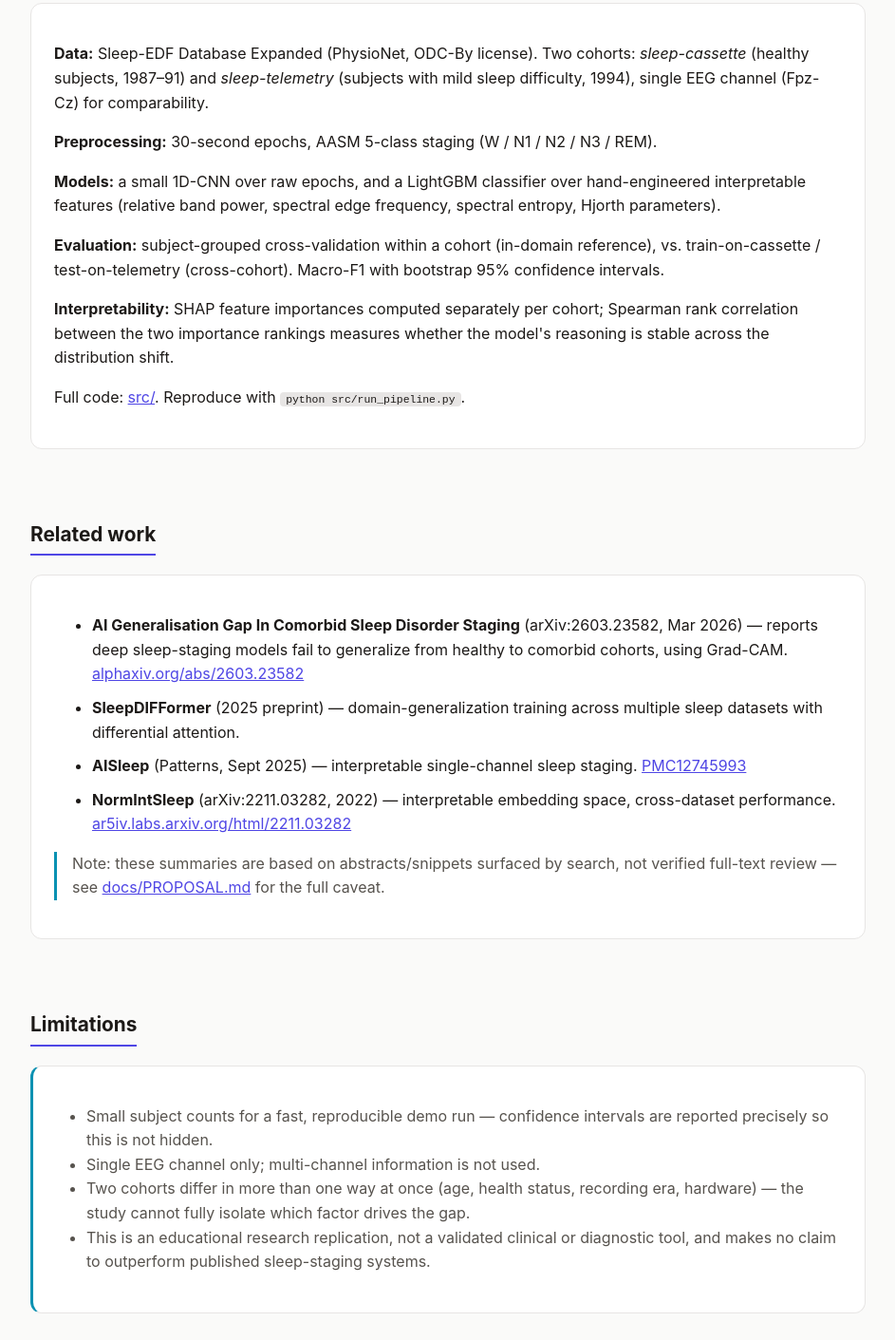
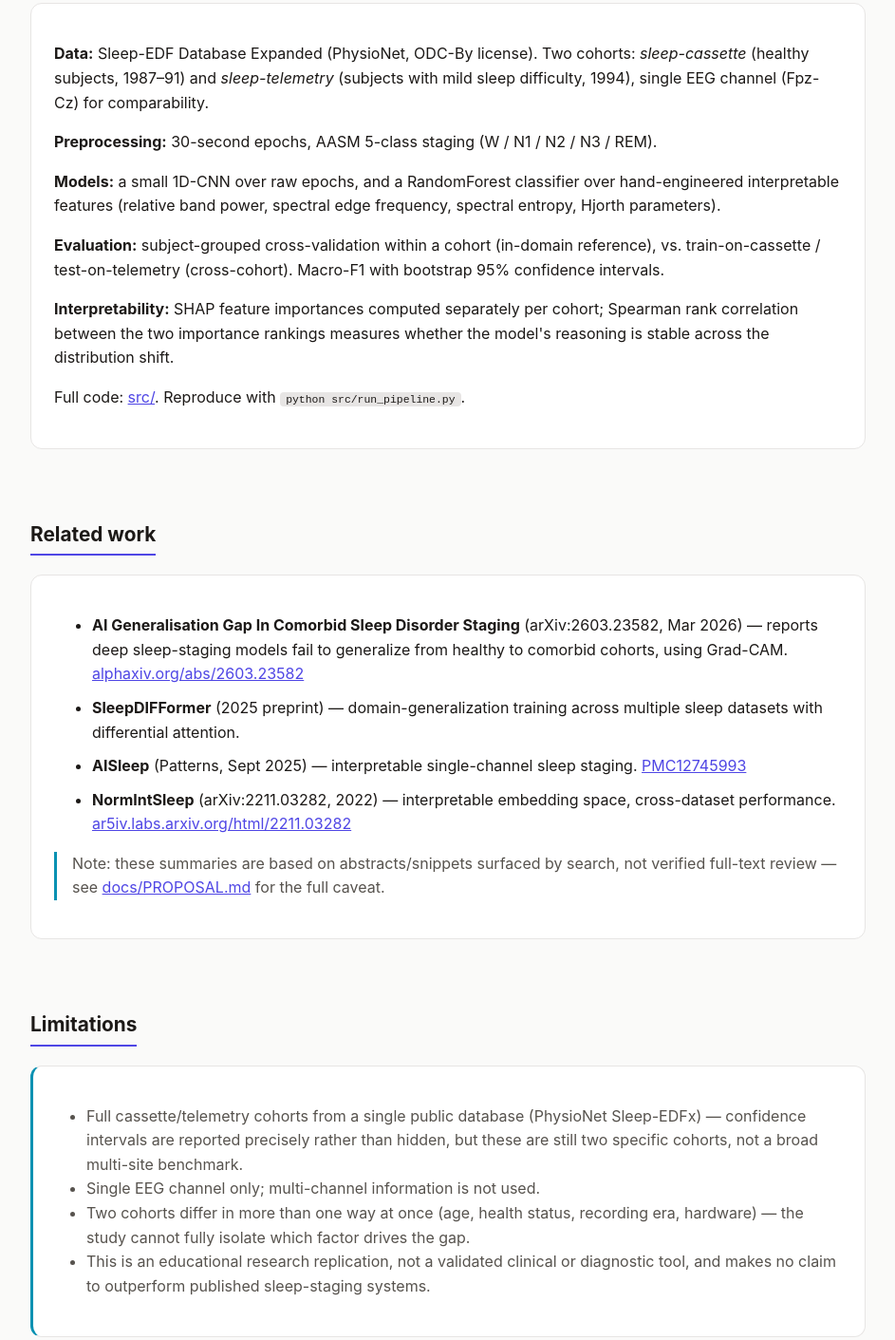
Before and after one commit to suhamustafa03/eeg-generalization-gap, a plain HTML site: page site/index.html in a window 1280 px wide. Shown: the part 2587-3998 px from the top of the page at 95% size, without its empty margins (168-1111 px from the left). Drawn offline with Linux system fonts and the light colour scheme.

Commit message:
Fix stale site text after the RandomForest/full-cohort switch
Update Methods and limitations text left over from the earlier
LightGBM/small-subject-count version.

```diff
--- a/site/index.html
+++ b/site/index.html
@@ -154,7 +154,7 @@
   <div class="card">
     <p><strong>Data:</strong> Sleep-EDF Database Expanded (PhysioNet, ODC-By license). Two cohorts: <em>sleep-cassette</em> (healthy subjects, 1987–91) and <em>sleep-telemetry</em> (subjects with mild sleep difficulty, 1994), single EEG channel (Fpz-Cz) for comparability.</p>
     <p><strong>Preprocessing:</strong> 30-second epochs, AASM 5-class staging (W / N1 / N2 / N3 / REM).</p>
-    <p><strong>Models:</strong> a small 1D-CNN over raw epochs, and a LightGBM classifier over hand-engineered interpretable features (relative band power, spectral edge frequency, spectral entropy, Hjorth parameters).</p>
+    <p><strong>Models:</strong> a small 1D-CNN over raw epochs, and a RandomForest classifier over hand-engineered interpretable features (relative band power, spectral edge frequency, spectral entropy, Hjorth parameters).</p>
     <p><strong>Evaluation:</strong> subject-grouped cross-validation within a cohort (in-domain reference), vs. train-on-cassette / test-on-telemetry (cross-cohort). Macro-F1 with bootstrap 95% confidence intervals.</p>
     <p><strong>Interpretability:</strong> SHAP feature importances computed separately per cohort; Spearman rank correlation between the two importance rankings measures whether the model's reasoning is stable across the distribution shift.</p>
     <p>Full code: <a href="../src/">src/</a>. Reproduce with <code>python src/run_pipeline.py</code>.</p>
@@ -178,7 +178,7 @@
   <h2>Limitations</h2>
   <div class="card limits">
     <ul id="limits-list">
-      <li>Small subject counts for a fast, reproducible demo run — confidence intervals are reported precisely so this is not hidden.</li>
+      <li>Full cassette/telemetry cohorts from a single public database (PhysioNet Sleep-EDFx) — confidence intervals are reported precisely rather than hidden, but these are still two specific cohorts, not a broad multi-site benchmark.</li>
       <li>Single EEG channel only; multi-channel information is not used.</li>
       <li>Two cohorts differ in more than one way at once (age, health status, recording era, hardware) — the study cannot fully isolate which factor drives the gap.</li>
       <li>This is an educational research replication, not a validated clinical or diagnostic tool, and makes no claim to outperform published sleep-staging systems.</li>
```
Also changed, not shown: site/template.html (+2 -2 lines).
